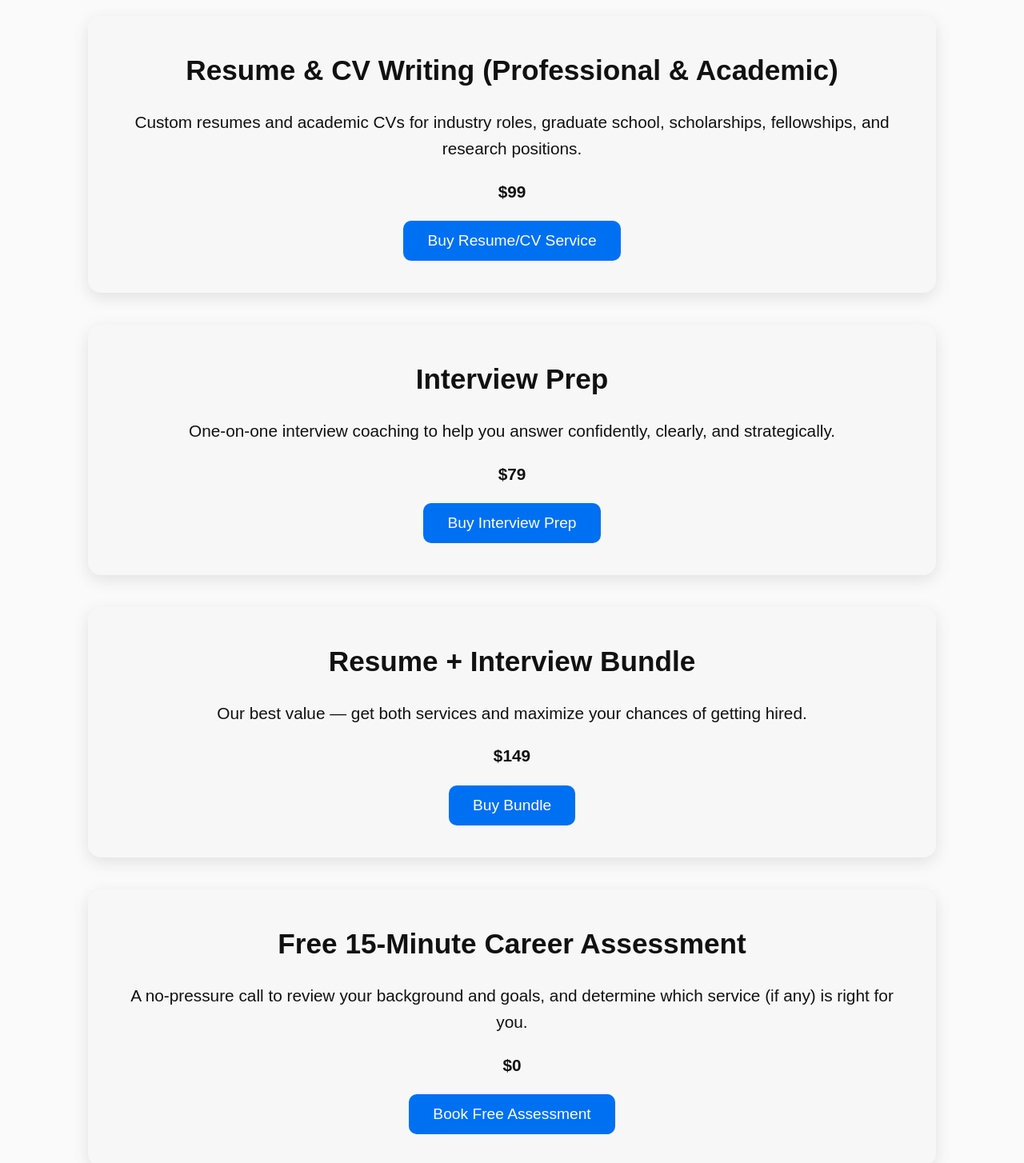
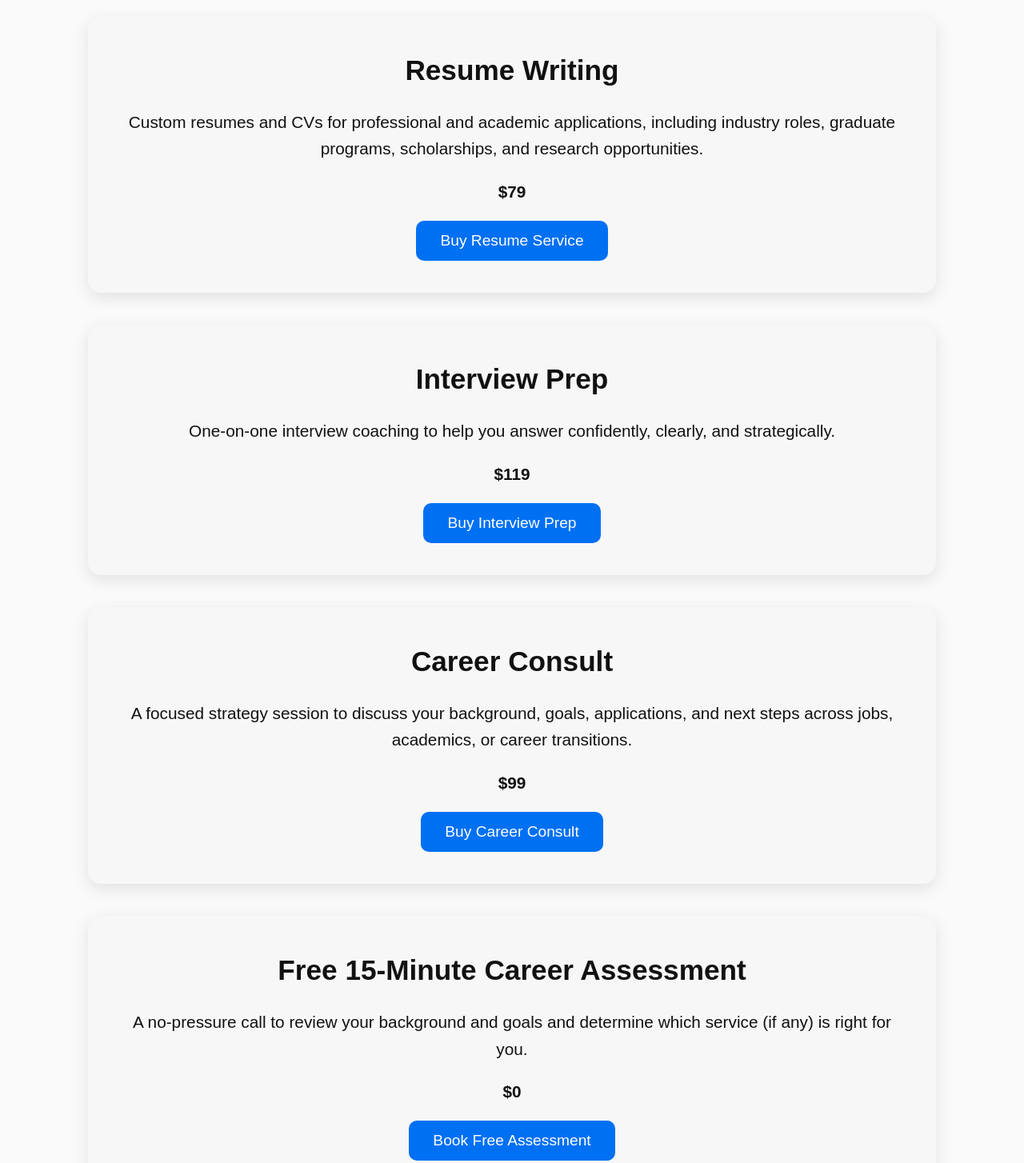
Before and after one commit to ApplyInterviewStart/applyinterviewstart.github.io, a plain HTML site: page index.html in a window 1280 px wide. Shown: the part 720-2174 px from the top of the page at 80% size. Drawn offline with Linux system fonts and the light colour scheme; a script that the page names is missing.

Commit message:
Update services, pricing, and replace bundle with Career Consult

```diff
--- a/index.html
+++ b/index.html
@@ -3,7 +3,7 @@
 <head>
   <meta charset="UTF-8" />
   <meta name="viewport" content="width=device-width, initial-scale=1.0" />
-  <title>ApplyInterviewStart — Resume, CV & Interview Services</title>
+  <title>ApplyInterviewStart — Resume & Interview Services</title>
 
   <!-- CSS -->
   <link rel="stylesheet" href="styles.css" />
@@ -13,7 +13,8 @@
   <header class="hero">
     <h1>Land the Opportunity You Deserve</h1>
     <p>
-      Resume & CV writing (professional + academic) and interview coaching to help you stand out and get hired.
+      Resume writing, CVs, and interview coaching for industry roles, graduate school,
+      scholarships, fellowships, and research positions.
     </p>
     <a href="#services" class="cta-button">View Services</a>
   </header>
@@ -21,34 +22,45 @@
   <section id="services" class="services">
     <h2>Our Services</h2>
 
+    <!-- RESUME WRITING -->
     <div class="service-card">
-      <h3>Resume &amp; CV Writing (Professional &amp; Academic)</h3>
+      <h3>Resume Writing</h3>
       <p>
-        Custom resumes and academic CVs for industry roles, graduate school, scholarships, fellowships, and research positions.
+        Custom resumes and CVs for professional and academic applications, including
+        industry roles, graduate programs, scholarships, and research opportunities.
       </p>
-      <p class="price">$99</p>
-      <button onclick="buyResume()">Buy Resume/CV Service</button>
+      <p class="price">$79</p>
+      <button onclick="buyResume()">Buy Resume Service</button>
     </div>
 
+    <!-- INTERVIEW PREP -->
     <div class="service-card">
       <h3>Interview Prep</h3>
-      <p>One-on-one interview coaching to help you answer confidently, clearly, and strategically.</p>
-      <p class="price">$79</p>
+      <p>
+        One-on-one interview coaching to help you answer confidently, clearly,
+        and strategically.
+      </p>
+      <p class="price">$119</p>
       <button onclick="buyInterview()">Buy Interview Prep</button>
     </div>
 
+    <!-- CAREER CONSULT -->
     <div class="service-card">
-      <h3>Resume + Interview Bundle</h3>
-      <p>Our best value — get both services and maximize your chances of getting hired.</p>
-      <p class="price">$149</p>
-      <button onclick="buyBundle()">Buy Bundle</button>
+      <h3>Career Consult</h3>
+      <p>
+        A focused strategy session to discuss your background, goals, applications,
+        and next steps across jobs, academics, or career transitions.
+      </p>
+      <p class="price">$99</p>
+      <button onclick="buyConsult()">Buy Career Consult</button>
     </div>
 
-    <!-- FREE ASSESSMENT (NO STRIPE) -->
+    <!-- FREE ASSESSMENT -->
     <div class="service-card free">
       <h3>Free 15-Minute Career Assessment</h3>
       <p>
-        A no-pressure call to review your background and goals, and determine which service (if any) is right for you.
+        A no-pressure call to review your background and goals and determine
+        which service (if any) is right for you.
       </p>
       <p class="price">$0</p>
       <button onclick="window.location.href='free-assessment.html'">
```
